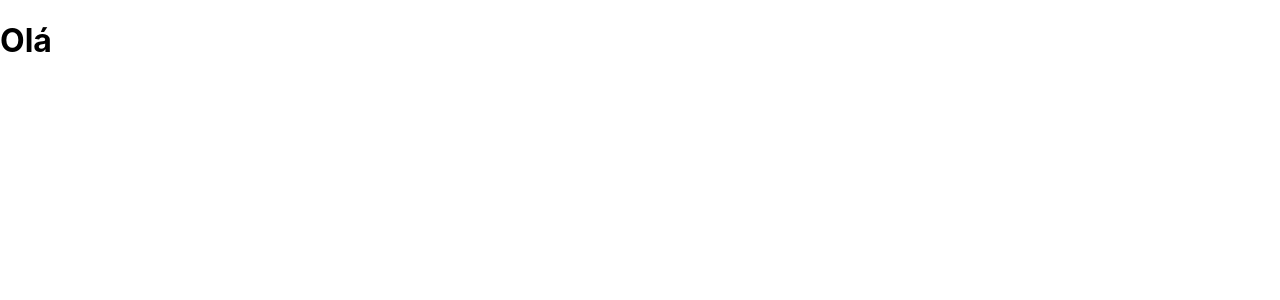
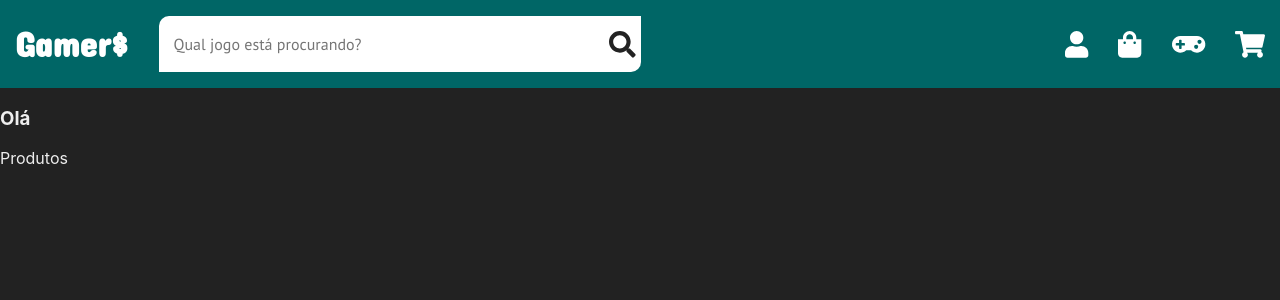
Before and after one commit to paulogermanopg/gamers-web, a Next.js app: page / in a window 1280 px wide. Shown: the top 300 px of the page. Built offline with nearby package versions, Linux system fonts and the light colour scheme.

Commit message:
Criando Header

```diff
--- a/package.json
+++ b/package.json
@@ -9,6 +9,10 @@
     "lint": "next lint"
   },
   "dependencies": {
+    "@fortawesome/fontawesome-svg-core": "^1.2.36",
+    "@fortawesome/free-solid-svg-icons": "^5.15.4",
+    "@fortawesome/react-fontawesome": "^0.1.15",
+    "@types/react": "^17.0.30",
     "next": "11.1.2",
     "react": "17.0.2",
     "react-dom": "17.0.2"
--- /dev/null
+++ b/src/components/common/Header.jsx
@@ -0,0 +1,66 @@
+import React, { Component } from 'react'
+import styles from '../../styles/Header.module.css'
+
+import { FontAwesomeIcon } from '@fortawesome/react-fontawesome'
+import { faShoppingCart, faSearch, faShoppingBag, faGamepad, faUser } from '@fortawesome/free-solid-svg-icons'
+
+class Header extends Component {
+  render() {
+    return (
+        <header className={styles.header}>
+
+            <button className={styles.Button}>
+              <h1>
+                Gamer$
+              </h1>
+            </button>
+
+
+            {/* bloco da pesquisa */}
+            <div className={styles.containerSearch}>
+
+              <input
+                type='text' placeholder='Qual jogo está procurando?'/>
+
+              <button className={styles.searching}>
+                <FontAwesomeIcon icon={faSearch} size='2x' color='#222' />
+              </button>
+
+            </div>
+            {/* fim do bloco da pesquisa */}
+
+
+            <button className={styles.Button}>
+              <div className={styles.carrinho}>
+                  <FontAwesomeIcon icon={faUser} size='2x' color='#fff'/>
+              </div>
+            </button>
+
+
+            <button className={styles.Button}>
+              <div className={styles.carrinho}>
+                  <FontAwesomeIcon icon={faShoppingBag} size='2x' color='#fff'/>
+              </div>
+            </button>
+
+
+            <button className={styles.Button}>
+              <div className={styles.carrinho}>
+                  <FontAwesomeIcon icon={faGamepad} size='2x' color='#fff'/>
+              </div>
+            </button>
+
+
+            <button className={styles.Button}>
+              <div className={styles.carrinho}>
+                  <FontAwesomeIcon icon={faShoppingCart} size='2x' color='#fff'/>
+              </div>
+            </button>
+
+
+        </header>
+    )
+  }
+}
+
+export default Header
--- a/src/pages/index.jsx
+++ b/src/pages/index.jsx
@@ -1,9 +1,18 @@
 import React, { Component } from 'react'
+import Header from '../components/common/Header'
+import Link from 'next/link'
 
 class Home extends Component {
   render() {
     return (
-      <h1>Olá</h1>
+      <div>
+        <Header />
+        <h3>Olá</h3>
+        <Link href='/Produtos'>
+          Produtos
+        </Link>
+      </div>
+
     )
   }
 }
--- /dev/null
+++ b/src/styles/Header.module.css
@@ -0,0 +1,57 @@
+@import url('https://fonts.googleapis.com/css2?family=Concert+One&family=PT+Sans:wght@400;700&display=swap');
+
+.header {
+    width: 100%;
+    display: flex;
+    background-color: #006666;
+    color: #fff;
+}
+
+.header button h1 {
+    font-family: 'Concert One', cursive;
+    font-size: 35px;
+    color: #fff;
+    margin-right: 30px;
+}
+
+.Button {
+    margin-left: 15px;
+    padding: 0;
+    background: none;
+    border: none;
+    cursor: pointer;
+}
+
+.containerSearch {
+    display: flex;
+    flex: 1;
+    flex-direction: row;
+    align-self: center;
+    align-items: center;
+}
+
+.header input {
+    width: 50%;
+    border-radius: 10px 0 0px 0;
+    height: 7vh;
+    outline: none;
+    border-width: 0ch;
+    border: #fff;
+    padding-left: 15px;
+    font-size: 16px;
+    font-family: 'PT Sans', sans-serif;
+}
+
+.searching {
+    background-color: #fff;
+    height: 7vh;
+    border-radius: 0px 0 10px 0;
+    padding: 5px;
+    border: none;
+    cursor: pointer;
+}
+
+.carrinho {
+    align-self: center;
+    margin-right: 15px;
+}
--- a/src/styles/globals.css
+++ b/src/styles/globals.css
@@ -2,6 +2,8 @@ html,
 body {
   padding: 0;
   margin: 0;
+  background-color: #222;
+  color: #eee;
   font-family: -apple-system, BlinkMacSystemFont, Segoe UI, Roboto, Oxygen,
     Ubuntu, Cantarell, Fira Sans, Droid Sans, Helvetica Neue, sans-serif;
 }
```
Also changed, not shown: tsconfig.json (added, +29 -0 lines), next-env.d.ts (added), src/pages/AreaGamer.jsx (renamed from src/pages/AreaGamer.tsx), src/pages/Carrinho.jsx (renamed from src/pages/Carrinho.tsx), src/pages/Produtos.jsx (renamed from src/pages/Produtos.tsx), 1 other file (tests, documents, lock files or other folders).
